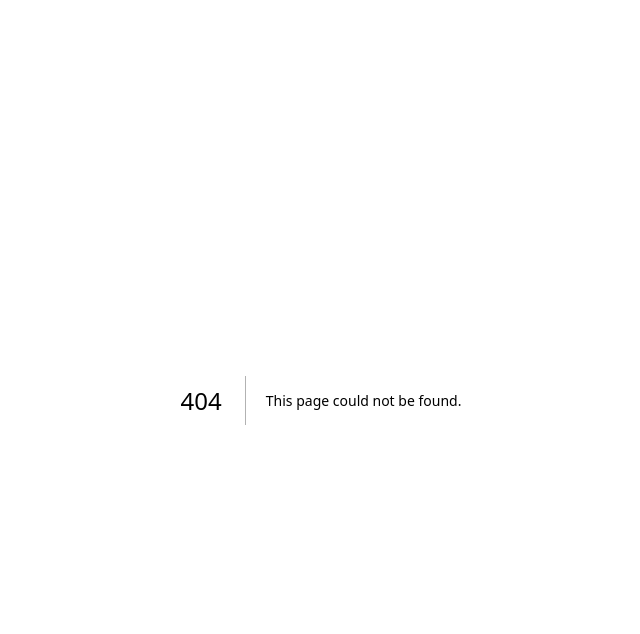
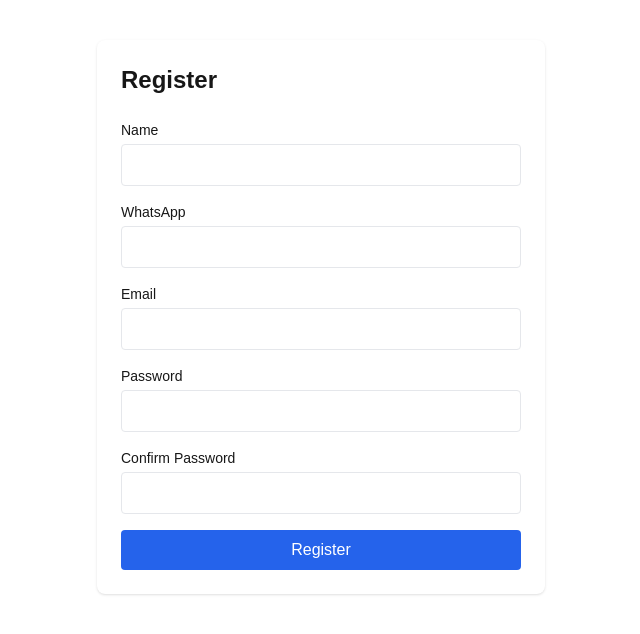
Before and after one commit to devilgod-ai/booking-pixel, a Next.js app: page /1/auth/register in a window 1280 px wide. Before the commit this address had no page. Shown: the top 634 px of the page, without its empty margins (319-959 px from the left). Built offline with nearby package versions, Linux system fonts and the light colour scheme.

Commit message:
feat: add NextAuth config, register and login pages

```diff
--- /dev/null
+++ b/src/app/[locale]/auth/login/page.tsx
@@ -0,0 +1,46 @@
+"use client";
+
+import { useState } from "react";
+import { signIn } from "next-auth/react";
+
+export default function LoginPage() {
+  const [error, setError] = useState("");
+  const [login, setLogin] = useState("");
+  const [password, setPassword] = useState("");
+
+  async function handleCredentials(e: React.FormEvent) {
+    e.preventDefault();
+    setError("");
+    const result = await signIn("credentials", { login, password, redirect: false });
+    if (result?.error) {
+      setError("Invalid credentials");
+    } else {
+      window.location.href = "/zh-HK/booking";
+    }
+  }
+
+  return (
+    <div className="max-w-md mx-auto mt-10 p-6 bg-white rounded-lg shadow">
+      <h1 className="text-2xl font-bold mb-6">Login</h1>
+      {error && <p className="text-red-500 mb-4">{error}</p>}
+
+      <form onSubmit={handleCredentials} className="space-y-4">
+        <div>
+          <label className="block text-sm font-medium mb-1">Email or Phone</label>
+          <input value={login} onChange={(e) => setLogin(e.target.value)} required className="w-full border rounded px-3 py-2" />
+        </div>
+        <div>
+          <label className="block text-sm font-medium mb-1">Password</label>
+          <input value={password} onChange={(e) => setPassword(e.target.value)} type="password" required className="w-full border rounded px-3 py-2" />
+        </div>
+        <button type="submit" className="w-full bg-blue-600 text-white py-2 rounded">Login</button>
+      </form>
+
+      <div className="mt-4 border-t pt-4">
+        <button onClick={() => signIn("google", { callbackUrl: "/zh-HK/booking" })} className="w-full border border-gray-300 py-2 rounded hover:bg-gray-50">
+          Login with Google
+        </button>
+      </div>
+    </div>
+  );
+}
--- /dev/null
+++ b/src/app/[locale]/auth/register/actions.ts
@@ -0,0 +1,36 @@
+"use server";
+
+import { prisma } from "@/lib/prisma";
+import bcrypt from "bcryptjs";
+
+export async function register(formData: FormData) {
+  const name = formData.get("name") as string;
+  const phone = formData.get("phone") as string;
+  const email = formData.get("email") as string;
+  const password = formData.get("password") as string;
+  const confirmPassword = formData.get("confirmPassword") as string;
+
+  if (!name || !phone || !email || !password) {
+    return { error: "All fields required" };
+  }
+
+  if (password !== confirmPassword) {
+    return { error: "Passwords do not match" };
+  }
+
+  const existing = await prisma.user.findFirst({
+    where: { OR: [{ email }, { phone }] },
+  });
+
+  if (existing) {
+    return { error: "Email or phone already registered" };
+  }
+
+  const passwordHash = await bcrypt.hash(password, 12);
+
+  await prisma.user.create({
+    data: { name, phone, email, passwordHash },
+  });
+
+  return { success: true };
+}
--- /dev/null
+++ b/src/app/[locale]/auth/register/page.tsx
@@ -0,0 +1,54 @@
+"use client";
+
+import { useState } from "react";
+import { useRouter } from "next/navigation";
+import { register } from "./actions";
+
+export default function RegisterPage() {
+  const [error, setError] = useState("");
+  const router = useRouter();
+
+  async function handleSubmit(e: React.FormEvent<HTMLFormElement>) {
+    e.preventDefault();
+    setError("");
+    const formData = new FormData(e.currentTarget);
+    const result = await register(formData);
+    if (result.error) {
+      setError(result.error);
+    } else {
+      router.push("/zh-HK/auth/login");
+    }
+  }
+
+  return (
+    <div className="max-w-md mx-auto mt-10 p-6 bg-white rounded-lg shadow">
+      <h1 className="text-2xl font-bold mb-6">Register</h1>
+      {error && <p className="text-red-500 mb-4">{error}</p>}
+      <form onSubmit={handleSubmit} className="space-y-4">
+        <div>
+          <label className="block text-sm font-medium mb-1">Name</label>
+          <input name="name" required className="w-full border rounded px-3 py-2" />
+        </div>
+        <div>
+          <label className="block text-sm font-medium mb-1">WhatsApp</label>
+          <input name="phone" type="tel" required className="w-full border rounded px-3 py-2" />
+        </div>
+        <div>
+          <label className="block text-sm font-medium mb-1">Email</label>
+          <input name="email" type="email" required className="w-full border rounded px-3 py-2" />
+        </div>
+        <div>
+          <label className="block text-sm font-medium mb-1">Password</label>
+          <input name="password" type="password" required minLength={6} className="w-full border rounded px-3 py-2" />
+        </div>
+        <div>
+          <label className="block text-sm font-medium mb-1">Confirm Password</label>
+          <input name="confirmPassword" type="password" required minLength={6} className="w-full border rounded px-3 py-2" />
+        </div>
+        <button type="submit" className="w-full bg-blue-600 text-white py-2 rounded hover:bg-blue-700">
+          Register
+        </button>
+      </form>
+    </div>
+  );
+}
--- /dev/null
+++ b/src/app/api/auth/[...nextauth]/route.ts
@@ -0,0 +1,3 @@
+import { handlers } from "@/lib/auth";
+
+export const { GET, POST } = handlers;
--- /dev/null
+++ b/src/lib/auth.ts
@@ -0,0 +1,67 @@
+import NextAuth from "next-auth";
+import Google from "next-auth/providers/google";
+import Credentials from "next-auth/providers/credentials";
+import { PrismaAdapter } from "@auth/prisma-adapter";
+import bcrypt from "bcryptjs";
+import { prisma } from "@/lib/prisma";
+
+export const { handlers, auth, signIn, signOut } = NextAuth({
+  adapter: PrismaAdapter(prisma),
+  session: { strategy: "jwt" },
+  pages: {
+    signIn: "/zh-HK/auth/login",
+  },
+  providers: [
+    Google({
+      clientId: process.env.AUTH_GOOGLE_ID!,
+      clientSecret: process.env.AUTH_GOOGLE_SECRET!,
+    }),
+    Credentials({
+      name: "credentials",
+      credentials: {
+        login: { label: "Email or Phone", type: "text" },
+        password: { label: "Password", type: "password" },
+      },
+      async authorize(credentials) {
+        const { login, password } = credentials as {
+          login: string;
+          password: string;
+        };
+
+        const user = await prisma.user.findFirst({
+          where: {
+            OR: [{ email: login }, { phone: login }],
+          },
+        });
+
+        if (!user || !user.passwordHash) return null;
+
+        const isValid = await bcrypt.compare(password, user.passwordHash);
+        if (!isValid) return null;
+
+        return {
+          id: user.id,
+          name: user.name,
+          email: user.email,
+          role: user.role,
+        };
+      },
+    }),
+  ],
+  callbacks: {
+    async jwt({ token, user }) {
+      if (user) {
+        token.role = (user as { role?: string }).role;
+        token.userId = user.id;
+      }
+      return token;
+    },
+    async session({ session, token }) {
+      if (session.user) {
+        (session.user as { role?: string }).role = token.role as string;
+        (session.user as { id?: string }).id = token.userId as string;
+      }
+      return session;
+    },
+  },
+});
--- /dev/null
+++ b/src/lib/prisma.ts
@@ -0,0 +1,9 @@
+import { PrismaClient } from "@/generated/prisma";
+
+const globalForPrisma = globalThis as unknown as {
+  prisma: PrismaClient | undefined;
+};
+
+export const prisma = globalForPrisma.prisma ?? new PrismaClient();
+
+if (process.env.NODE_ENV !== "production") globalForPrisma.prisma = prisma;
```
